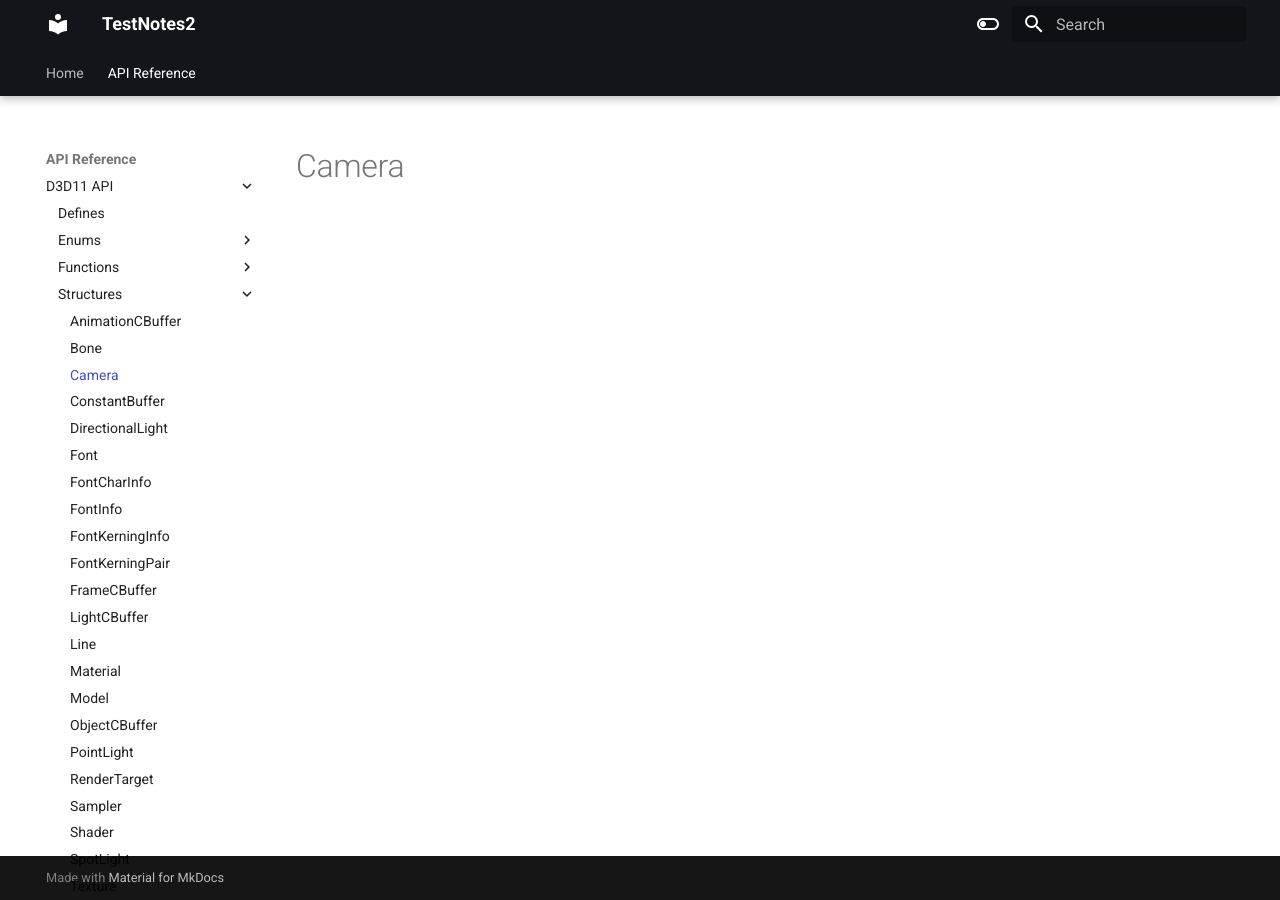
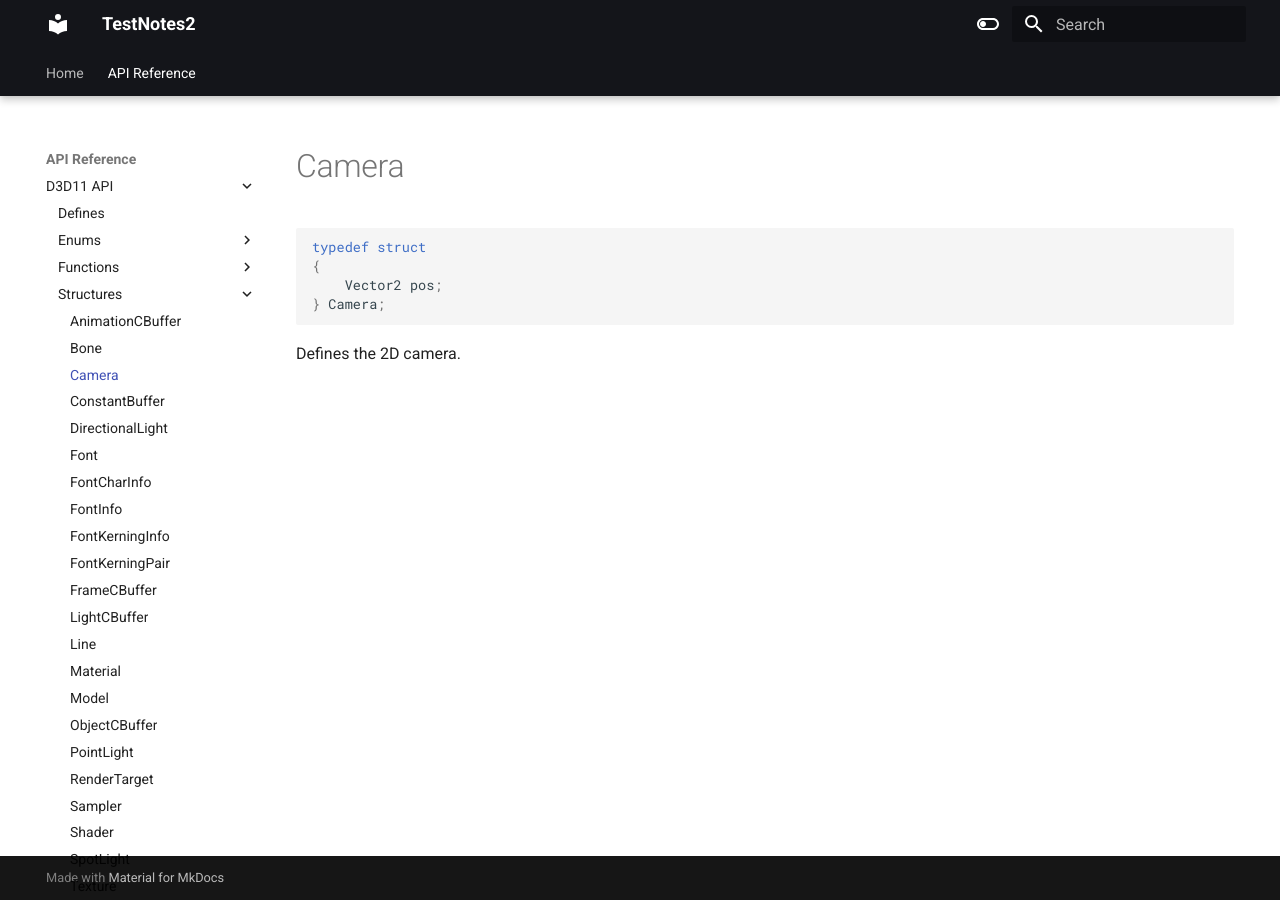
Before and after one commit to erichederstedt/TempEngineDocs, an MkDocs documentation site: the page built from docs/API Reference/D3D11 API/Structures/Camera.md, in a window 1280 px wide. Built offline with MkDocs 1.6.1 and Material for MkDocs 9.7.7, drawn with Linux system fonts in a browser that asks for light colours.

Commit message:
PUSH NOTE : Camera.md

````diff
--- a/docs/API Reference/D3D11 API/Structures/Camera.md
+++ b/docs/API Reference/D3D11 API/Structures/Camera.md
@@ -1 +1,10 @@
 # Camera
+
+```c++
+typedef struct
+{
+    Vector2 pos;
+} Camera;
+```
+
+Defines the 2D camera.
````
